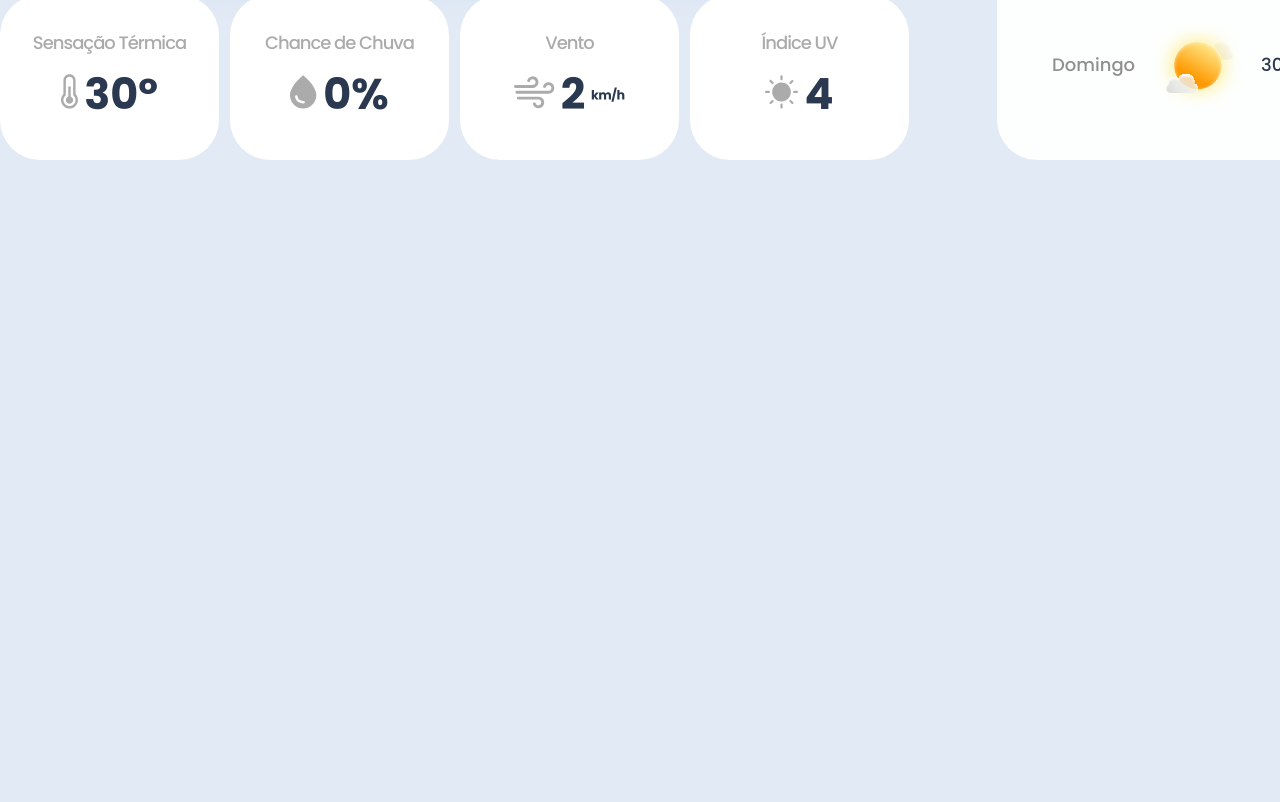
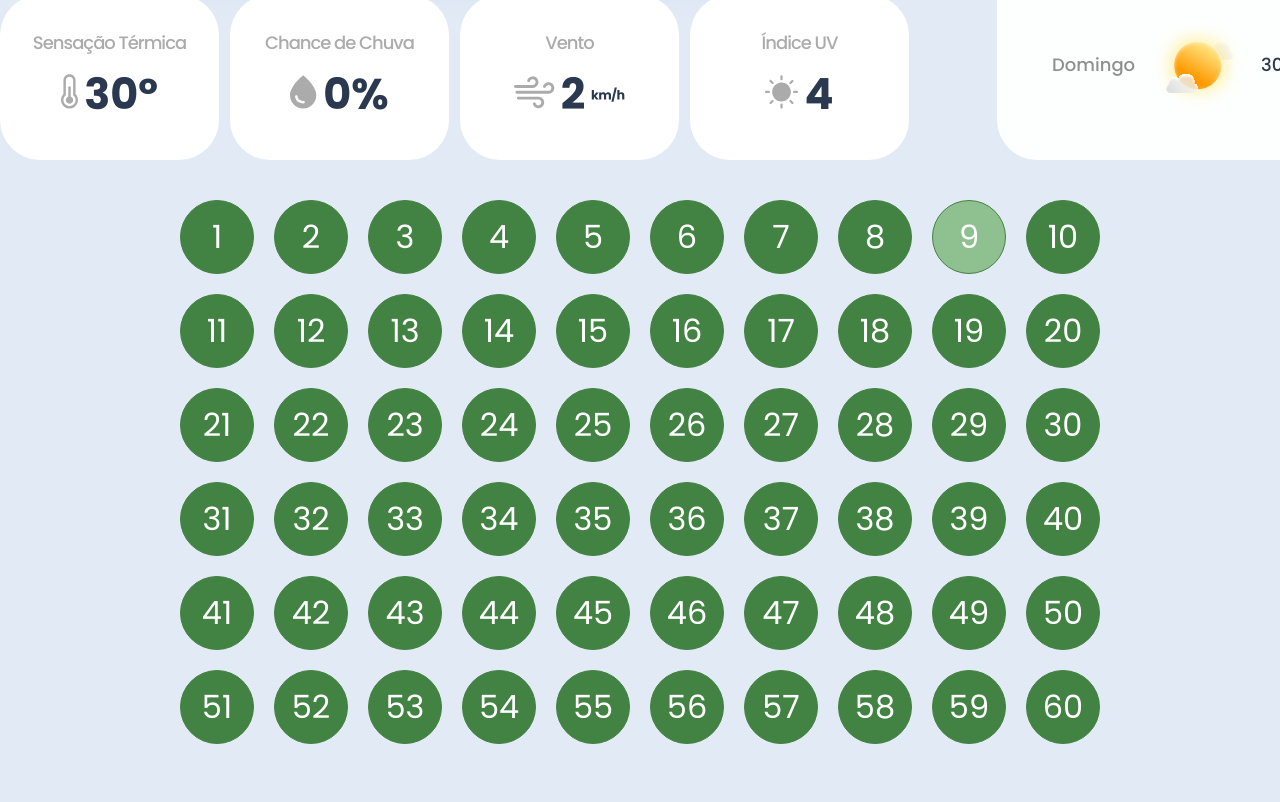
Before and after one commit to lucasmaciel-g/clima-hoje, a plain HTML site: page index.html in a window 1280 px wide. Shown: the part 805-1607 px from the top of the page. Before the commit the page ends 1005 px from the top, so only its background shows below. Drawn offline with Linux system fonts and the light colour scheme.

Commit message:
Estudando pseudo seletores

```diff
--- a/index.html
+++ b/index.html
@@ -174,5 +174,69 @@
       </div>
     </aside>
   </div>
+  <div class="megaSena">
+    <ul>
+      <li>1</li>
+      <li>2</li>
+      <li>3</li>
+      <li>4</li>
+      <li>5</li>
+      <li>6</li>
+      <li>7</li>
+      <li>8</li>
+      <li id="teste">9</li>
+      <li>10</li>
+      <li>11</li>
+      <li>12</li>
+      <li>13</li>
+      <li>14</li>
+      <li>15</li>
+      <li>16</li>
+      <li>17</li>
+      <li>18</li>
+      <li>19</li>
+      <li>20</li>
+      <li>21</li>
+      <li>22</li>
+      <li>23</li>
+      <li>24</li>
+      <li>25</li>
+      <li>26</li>
+      <li>27</li>
+      <li>28</li>
+      <li>29</li>
+      <li>30</li>
+      <li>31</li>
+      <li>32</li>
+      <li>33</li>
+      <li>34</li>
+      <li>35</li>
+      <li>36</li>
+      <li>37</li>
+      <li>38</li>
+      <li>39</li>
+      <li>40</li>
+      <li>41</li>
+      <li>42</li>
+      <li>43</li>
+      <li>44</li>
+      <li>45</li>
+      <li>46</li>
+      <li>47</li>
+      <li>48</li>
+      <li>49</li>
+      <li>50</li>
+      <li>51</li>
+      <li>52</li>
+      <li>53</li>
+      <li>54</li>
+      <li>55</li>
+      <li>56</li>
+      <li>57</li>
+      <li>58</li>
+      <li>59</li>
+      <li>60</li>
+    </ul>
+  </div>
 </body>
 </html>
--- a/style.css
+++ b/style.css
@@ -181,7 +181,6 @@ header{
     height: 165.28px;
     border-radius: 40px;
     background-color: #FFFFFF;
-    /* border: 1px solid blue; */
 }
 
 .tituloInfo{
@@ -256,3 +255,62 @@ header{
     line-height: 1;
     color: #2A394F
 }
+
+/* Pseudo seletores */
+
+/* .infoAdicional > div:nth-child(3){
+    border: 1px solid red;
+} */
+
+/* Par */
+/* .previsaoSemana > div:nth-child(even){
+    background-color: rgb(232, 240, 255);
+} */
+
+/* Ímpar */
+/* .previsaoSemana > div:nth-child(odd){
+    background-color: rgb(232, 240, 255);
+} */
+
+.previsaoSemana > div:nth-child(3n){
+    background-color: rgb(232, 240, 255);
+}
+
+/* .previsaoSemana > div:last-child{
+    background-color: #E2EAF5;
+} */
+
+/* .previsaoSemana > div:first-child{
+    background-color: #E2EAF5;
+} */
+
+.megaSena{
+    display: flex;
+    justify-content: center;
+    margin-bottom: 100px;
+}
+
+.megaSena > ul{
+    display: grid;
+    grid-template-columns: repeat(10, 1fr);
+    gap: 20px;
+}
+
+.megaSena li{
+    display: flex;
+    justify-content: center;
+    align-items: center;
+    font-size: 32px;
+    color: #FFFFFF;
+    padding: 8px 10px;
+    border: 1px solid rgb(66, 130, 66);
+    background-color: rgb(143, 192, 143);
+    border-radius: 50%;
+    width: 74px;
+    height: 74px;
+    list-style: none;
+}
+
+.megaSena li:not(#teste){
+    background-color: rgb(66, 130, 66);
+}
```
